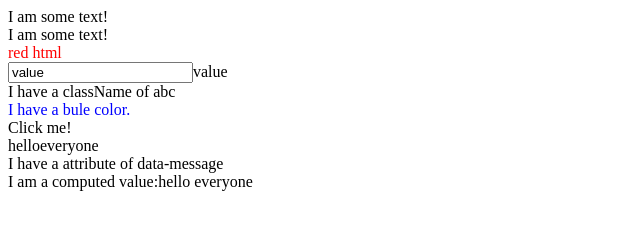
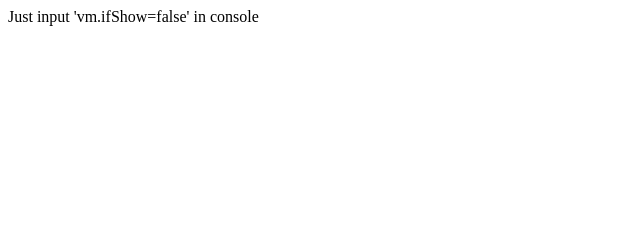
Before and after one commit to wcflmy/VM4IE8, a plain HTML site: page index.html in a window 1280 px wide. Shown: the whole page, without its empty margins (0-640 px from the left). Drawn offline with Linux system fonts and the light colour scheme.

Commit message:
add v-if/v-else

```diff
--- a/index.html
+++ b/index.html
@@ -6,16 +6,28 @@
 </head>
 <body>
   <div id="app">
+    <div v-if="ifShow">Just input 'vm.ifShow=false' in console</div>
+    <div v-else>
       <div>{{text}}</div>
       <div v-text="text"></div>
       <div v-html="html"></div>
-    <input type="text" v-model="model"><span>{{model}}</span>
-    <div class="none" :class="class"><span>I have a className of </span><span>{{class}}</span></div>
+      <input type="text" v-model="model">
+      <span>{{model}}</span>
+      <div class="none" :class="class">
+        <span>I have a className of </span>
+        <span>{{class}}</span>
+      </div>
       <div :style="cssString">I have a bule color.</div>
       <div v-show="show" @click="handleShowClick">Click me!</div>
-    <div><span>{{say.hello}}</span><span>{{message}}</span></div>
+      <div>
+        <span>{{say.hello}}</span>
+        <span>{{message}}</span>
+      </div>
       <div :data-message="message">I have a attribute of data-message</div>
-    <div @click="handleComputedClick"><span>I am a computed value:</span>{{hello}}</div>
+      <div @click="handleComputedClick">
+        <span>I am a computed value:</span>{{hello}}
+      </div>
+    </div>
   </div>
   <script src="./src/es5-shim.js"></script>
   <script src="./src/es5-sham.js"></script>
@@ -39,7 +51,8 @@
         say: {
           hello: "hello"
         },
-        message: "everyone"
+        message: "everyone",
+        ifShow: true
       },
 
       computed: {
--- a/src/directive.js
+++ b/src/directive.js
@@ -12,9 +12,12 @@ Directive.prototype._bind = function() {
     this.el.removeAttribute(this.descriptor.attr || 'v-' + this.descriptor.name)
   }
 
-  this.update = (Directive[this.descriptor.name] || {}).update
+  var def = Directive[this.descriptor.name] || {}
+  // extend bind, update functions to the instance of Directive for fixing `this`
+  for(var i in def) {
+    this[i] = def[i]
+  }
 
-  this.bind = (Directive[this.descriptor.name] || {}).bind
   if(this.bind) {
     this.bind()
   }
@@ -58,6 +61,7 @@ Directive.model = {
   bind: function() {
     var self = this
 
+    // for IE8
     this.el.addEventListener('propertychange', function (e) {
       self._watcher.set(self.el.value)
     })
@@ -65,8 +69,6 @@ Directive.model = {
     this.el.addEventListener('input', function(e) {
       self._watcher.set(self.el.value)
     })
-
-
   },
   update: function(val) {
     this.el.value = typeof val == 'undefined' ? '' : val
@@ -99,6 +101,45 @@ Directive.bind = {
     if(val != null && val !== false)
     this.el.setAttribute(this.descriptor.arg, val)
   }
+}
+
+Directive['if'] = {
+  bind: function() {
+    var next = this.el.nextElementSibling
+    var parent = this.el.parentNode
+    if (next && next.getAttribute('v-else') !== null) {
+      next.removeAttribute('v-else')
+      this.elseEl = next
+      parent.removeChild(next)
+      new Compile(this.elseEl, this.vm)
+    }
+    this.anchor = document.createTextNode('')
+    // give a anchor for holding the place
+    parent.replaceChild(this.anchor, this.el)
+    new Compile(this.el, this.vm)
+  },
+  update: function(value) {
+    var trueEl = value ? this.el : this.elseEl
+    var falseEl = value ? this.elseEl : this.el
+    var parent = this.anchor.parentNode
+    try {
+      parent.removeChild(falseEl)
+    } catch(e) {}
+    parent.insertBefore(trueEl, this.anchor)
+  }
+}
+
+// for IE8
+if(!document.addEventListener) {
+  Object.defineProperty(Element.prototype, 'nextElementSibling', {
+    get: function() {
+      var ele = this;
+      do {
+        ele = ele.nextSibling;
+      } while (ele && ele.nodeType !== 1);
+      return ele;
+    }
+  })
 }
 
 Directive.on = {
```
Lines whose indentation alone changed are shown as unchanged.
